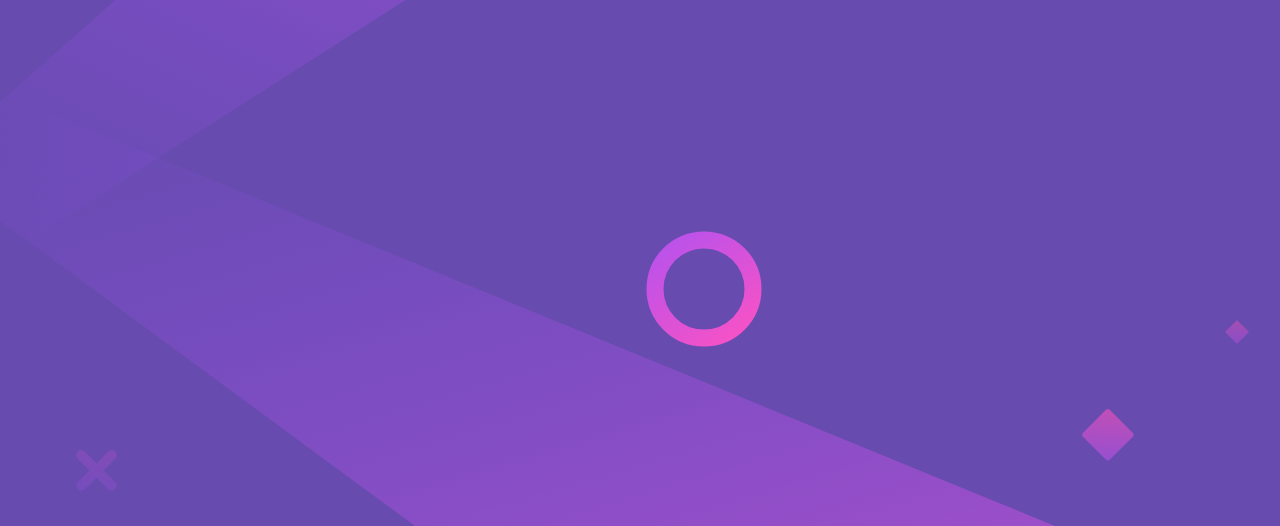
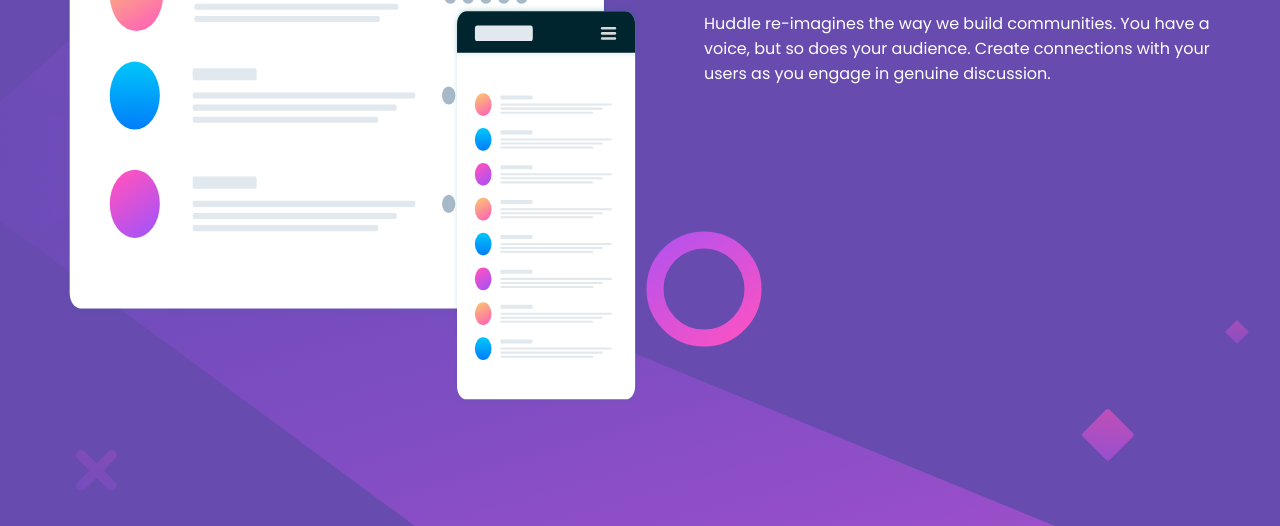
Before and after one commit to chakibbel/Huddle-landing-page, a plain HTML site: page index.html in a window 1280 px wide. Shown: the part 274-800 px from the top of the page. Drawn offline with Linux system fonts and the light colour scheme.

Commit message:
added some style to text. added flexbox display

```diff
--- a/index.html
+++ b/index.html
@@ -4,21 +4,24 @@
   <meta charset="UTF-8">
   <meta name="viewport" content="width=device-width, initial-scale=1.0"> <!-- displays site properly based on user's device -->
 
-  <link rel="icon" type="image/png" sizes="32x32" href="./images/favicon-32x32.png">
+    <link rel="preconnect" href="https://fonts.gstatic.com">
+    <link href="https://fonts.googleapis.com/css2?family=Poppins&display=swap" rel="stylesheet">
+    <link rel="icon" type="image/png" sizes="32x32" href="./images/favicon-32x32.png">
     <link type="text/css" rel="stylesheet" href="style.css" />
 
   <title>Frontend Mentor | Huddle landing page with single introductory section</title>
 
 </head>
 <body>
-    <div>
-        Build The Community Your Fans Will Love
+    <div class="illustration-img">
+        <img id="image" src="images/illustration-mockups.svg" alt="">
+    </div>
+    <div class="illustration-txt">
+        <h1>Build The Community <br> Your Fans Will Love</h1>
 
-        Huddle re-imagines the way we build communities. You have a voice, but so does your audience. Create connections with your users as you engage in genuine discussion.
+        <p>Huddle re-imagines the way we build communities. You have a voice, but so does your audience. Create connections with your users as you engage in genuine discussion.</p>
     </div>
 
 
-  Register
-
 </body>
 </html>
--- a/style.css
+++ b/style.css
@@ -5,8 +5,33 @@
 body {
     margin: 0;
     padding: 0;
+    height: 100vh;
+    width: 100vw;
+    padding-left: 5vw;
+    padding-right: 5vw;
     box-sizing: border-box;
     background-image: url(images/bg-desktop.svg);
     background-repeat: no-repeat;
     background-color: var(--violet);
+    display: flex;
+    justify-content: space-between;
+    align-items: center;
 }
+.illustration-img {
+    width: 45vw;
+    height: 70vh;
+}
+#image {
+    width: 100%;
+    height: 100%;
+}
+.illustration-txt {
+    width: 40vw;
+    height: 70vh;
+    color: white;
+    font-family: 'Poppins', sans-serif;
+    font-weight: 400;
+}
+h1 {font-weight: 700;
+    font-size: 240%;
+}
```
